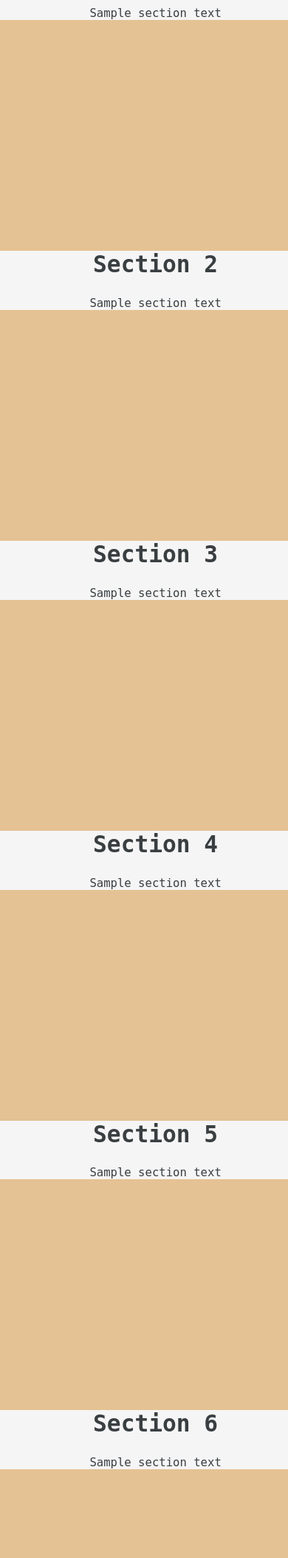
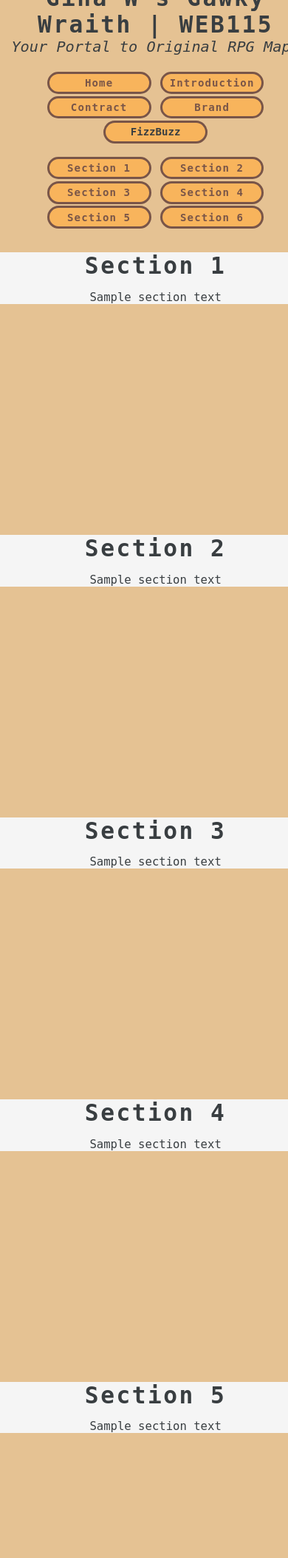
Before and after one commit to gwhitle/gwhitle.github.io, a PHP site: page /web115/onepagesite/index.html in a window 390 px wide; the page is wider, and only the part inside the window is pictured. Shown: the part 365-2471 px from the top of that part at 74% size. Run offline with PHP 8.4, Linux system fonts and the light colour scheme.

Commit message:
Updated nav for onepagesite
Added header nav from home page to onepagesite. Adjusted CSS to allow for the added header.

```diff
--- a/web115/onepagesite/components/header.html
+++ b/web115/onepagesite/components/header.html
@@ -1,12 +1,21 @@
 <header>
-    <h1 id="h1Main">Gina W's Gawky Wraith | WEB115</h1>
+    <h1><a href="index.html" id="homeLogo"><img src="images/icon60h.svg"></a>Gina W's Gawky Wraith | WEB115
+    </h1>
+    <p>Your Portal to Original RPG Maps</p>
     <nav>
-        <a href="index.html">Home</a>
-        <a href="introduction.html">Introduction</a>
-        <a href="contract.html">Contract</a>
-        <a href="brand.html">Brand</a>
-        <a href="fizzbuzz0.html">FizzBuzz0</a>
-        <a href="fizzbuzz1.html">FizzBuzz1</a>
-        <a href="fizzbuzz2.html">FizzBuzz2</a>
+        <a href="/web115/index.html">Home</a>
+        <a href="/web115/introduction.html">Introduction</a>
+        <a href="/web115/contract.html">Contract</a>
+        <a href="/web115/brand.html">Brand</a>
+        <div class="fizzMenu">
+            <a>FizzBuzz</a>
+            <div class="fizzItems">
+                <a href="/web115/fizzbuzz0.html">FizzBuzz 0</a>
+                <a href="/web115/fizzbuzz1.html">FizzBuzz 1</a>
+                <a href="/web115/fizzbuzz2.html">FizzBuzz 2</a>
+                <a href="/web115/fizzbuzz3.html">FizzBuzz 3</a>
+                <a href="/web115/fizzbuzz4.html">FizzBuzz 4</a>
+            </div>
+        </div>
     </nav>
 </header>
--- a/web115/onepagesite/index.html
+++ b/web115/onepagesite/index.html
@@ -9,9 +9,8 @@
 </head>
 
 <body>
-    <header>
         <nav class="navMenu">
-            <h1 id="h1Main">Gina W's Gawky Wraith | WEB115</h1>
+            <div data-include="components/header.html"></div>
             <ul>
                 <li><a href="#section1"> Section 1</a></li>
                 <li><a href="#section2"> Section 2</a></li>
@@ -21,7 +20,6 @@
                 <li><a href="#section6"> Section 6</a></li>
             </ul>
         </nav>
-    </header>
 
     <div class="sectionsDiv">
         <section id="section1" class="section">
--- a/web115/onepagesite/styles/default.css
+++ b/web115/onepagesite/styles/default.css
@@ -6,29 +6,61 @@ body {
     font-family: monospace;
     background-color: #e5c293;
     color: #393E41;
+    text-align: center;
     margin: 0 auto;
     min-width: 27em;
     max-width: 159em;
     font-size: 1.2em;
-    padding: 0;
-    overflow-x: hidden;
 }
 
-#h1Main {
-    margin: 1em auto .5em;
+main div:first-of-type,
+ul#introList {
+    text-align: left;
+    margin: 2em 12em;
+}
+
+nav ul li {
+    list-style: none;
+}
+
+h1,
+h2,
+#greeting,
+a:link {
+    letter-spacing: .08em;
+}
+
+h1 {
+    margin: 1em auto 0em;
     font-size: 2em;
-    letter-spacing: .08em;
+}
+
+h2 {
+    margin: .5em 8em .4em;
+    padding: .4em;
+    font-family: 'Courier New';
+    font-size: 1.3em;
+    background-color: #a17751;
+    color: #f8b45c;
+    text-shadow: .1em .1em .1em #393E41;
+    border: .07em #393E41 solid;
+    border-radius: 5em;
+}
+
+h3 {
+    font-size: 1.3em;
 }
 
 /*-------------nav styles-------------*/
 .navMenu {
     background-color: #e5c293;
     text-align: center;
-    position: fixed;
+    position: sticky;
     top: 0;
     width: 100%;
 }
-header nav a {
+
+.navMenu ul a {
     width: 9em;
     font-weight: bold;
     display: inline-block;
@@ -39,7 +71,7 @@ header nav a {
     padding: .3em;
 }
 
-.navMenu li{
+.navMenu li {
     display: inline;
 }
 
@@ -49,6 +81,66 @@ ul {
 }
 
 /*-------------End nav styles-------------*/
+
+/*-------------header and footer styles-------------*/
+header nav a,
+#homeLogo img,
+footer a {
+    border: solid #795548;
+    border-radius: 5em;
+    background-color: #F8B45C;
+}
+
+header nav a {
+    width: 9em;
+    font-weight: bold;
+    font-size: 1em;
+    display: inline-block;
+    margin: .5em .6em .5em;
+    padding: .3em;
+}
+
+header p:first-of-type {
+    margin-top: 0;
+    font-size: 1.3em;
+    font-style: italic;
+}
+
+#homeLogo {
+    width: 5.4em;
+    padding: 0;
+    vertical-align: -.7em;
+    margin-right: 1em;
+}
+
+hr {
+    margin: 3em 18em;
+    border: .15em solid #795548;
+    border-radius: 50%;
+}
+
+footer {
+    margin-bottom: 2em;
+}
+
+footer a {
+    padding: 0em 2em;
+    font-weight: bold;
+}
+
+#validation_link_html,
+#validation_link_css {
+    padding: 0 !important;
+    border: none;
+    background: none;
+}
+
+#validation_link_html img,
+#validation_link_css img {
+    vertical-align: -.3em;
+}
+
+/*-------------End header and footer styles-------------*/
 
 /*-------------link styles-------------*/
 a:link {
@@ -66,27 +158,46 @@ a:hover {
     text-decoration-color: #393E41;
 }
 
-header nav a:hover {
+header nav a:hover,
+#homeLogo img:hover,
+footer a:hover {
     color: #B94527;
-    border: .22em solid #B94527;
+    border: solid #B94527;
     text-decoration: none;
+    box-shadow: 0 8px 16px rgba(0, 0, 0, 0.2);
+}
+
+.fizzMenu {
+    position: relative;
+    display: inline-block;
+}
+
+.fizzItems {
+    top: 3em;
+    display: none;
+    position: absolute;
+    background-color: rgb(245, 222, 179);
+    border-radius: 1em;
+}
+
+.fizzMenu:hover .fizzItems {
+    display: block;
 }
 
 /*-------------End link styles-------------*/
 
 /*-------------section styles-------------*/
-.sectionsDiv{
-    margin-top: 100px;
+.sectionsDiv {
+    margin-top: 2em;
 }
 
 .section {
-    min-width: 100vw;
-    margin: 20em 0;
+    margin: 2em 0em 20em;
     padding: 0 5em;
     box-sizing: border-box;
     text-align: center;
     background-color: #f5f5f5;
-    scroll-margin-top: 20em;
+    scroll-margin-top: 15em;
 }
 
 .section h1 {
@@ -95,17 +206,21 @@ header nav a:hover {
 
 /*-------------End section styles-------------*/
 
-/*-------------footer styles-------------*/
-footer nav hr {
-    margin: 2em 5em;
-    border: .15em solid #795548;
+@media screen and (max-width:557px) {
+
+    .navMenu ul a,
+    header nav a {
+        margin: .1em;
+        font-size: .9em;
+    }
+
+    hr {
+        margin: 3em 5em;
+    }
+
+    footer a {
+        margin: 0em 1em 0;
+        font-size: .8em;
+        display: block;
+    }
 }
-
-footer{
-    text-align: center;
-}
-
-footer a {
-    padding-right: 2em;
-}
-/*-------------End footer styles-------------*/
```
Also changed, not shown: web115/onepagesite/images/icon60h.svg (added).
